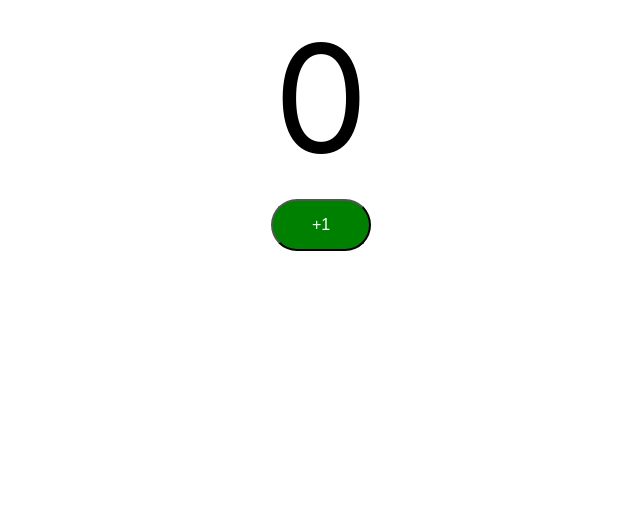
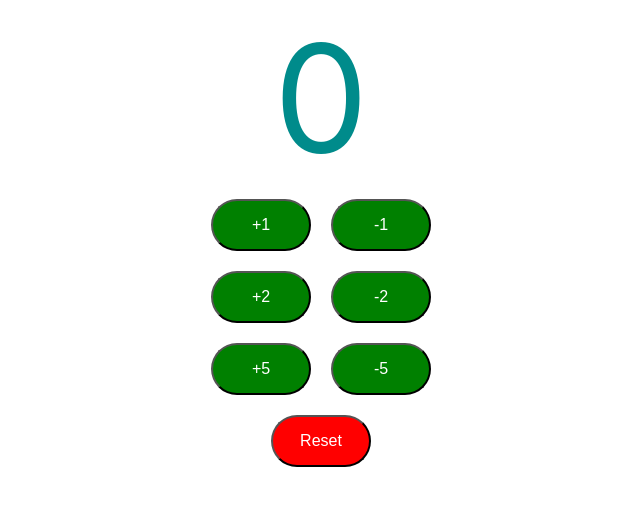
Before and after one commit to EmmanuelRigobert/React-TodoApp, a React (Create React App) app: page / in a window 1280 px wide. Shown: the top 506 px of the page, without its empty margins (319-959 px from the left). Built offline with nearby package versions, Linux system fonts and the light colour scheme.

Commit message:
Counter App

```diff
--- a/src/App.js
+++ b/src/App.js
@@ -3,8 +3,8 @@ import Counter from './Components/ReactCounter/Counter';
 
 function App() {
   return (
-    <div className="App">
-      <Counter />
+    <div className='App'>
+      <Counter/>
     </div>
   );
 }
--- a/src/Components/ReactCounter/Counter.css
+++ b/src/Components/ReactCounter/Counter.css
@@ -11,6 +11,23 @@
 }
 
 .count{
-  font-size: 150px;
+  font-size: 50px;
   padding: 20px;
 }
+
+.totalCount{
+  color:darkcyan;
+  font-size: 150px;
+}
+
+.resetButton{
+  font-size: 16px;
+  background-color: red;
+  color: white;
+  width: 100px;
+  margin: 10px;
+  padding: 15px;
+  border-radius: 30px;
+  border-color: black;
+  border-width: 2px;
+}
--- a/src/Components/ReactCounter/Counter.jsx
+++ b/src/Components/ReactCounter/Counter.jsx
@@ -1,35 +1,34 @@
 import './Counter.css';
 import { useState } from 'react';
+import CounterButton from './CounterButton';
 
 
-export default function Counter() {
 
-  /*const buttonStyle = {
-    fontSize: "1.5em",
-    backgroundColor: "green",
-    color: "white",
-    padding: "15px",
-    border: "none",
-    borderRadius: "5px",
-    cursor: "pointer"
-  }*/
+export default function Counter(){
 
   const [count, setCount] = useState(0);
   // useState is a hook that allows you to have state variables in functional components. The useState(0) returns an array with 2 elements. The first element is the current state value and the second element is a function that allows you to update the state value. The returns are mapped to count and setCount respectively. The count is the current state value and setCount is the function that allows you to update the state value/count which is set to 0.
 
-  function incrementCounter() {
-    setCount(count + 1);
-    console.log("Increment");
-  }
+    function incrementCounterParent(by) {
+      setCount(count + by);
+    }
+
+    function decrementCounterParent(by) {
+      setCount(count - by);
+    }
+
+    function resetCounter() {
+      setCount(0);
+    }
 
   return (
     <div className='Counter'>
-      <span className='count'>{count}</span>
-      <div>
-        <button className='counterButton' /*style={buttonStyle}*/ onClick={incrementCounter}>
-          +1
-        </button>
-      </div>
+      <span className='totalCount'>{count}</span>
+      <CounterButton by={1} incrementMethod={incrementCounterParent} decrementMethod={decrementCounterParent} />
+      <CounterButton by={2} incrementMethod={incrementCounterParent} decrementMethod={decrementCounterParent}/>
+      <CounterButton by={5} incrementMethod={incrementCounterParent} decrementMethod={decrementCounterParent}/>
+      <button className='resetButton' onClick={resetCounter}>Reset</button>
+      {/* <button className='resetButton' onClick={() => setCount(0)}>Reset</button> */}
     </div>
   );
 }
--- /dev/null
+++ b/src/Components/ReactCounter/CounterButton.jsx
@@ -0,0 +1,50 @@
+
+// import React, { useState } from "react";
+// import PropTypes from "prop-types";
+
+
+export default function CounterButton({ by, incrementMethod, decrementMethod }) {
+  /*const buttonStyle = {
+    fontSize: "1.5em",
+    backgroundColor: "green",
+    color: "white",
+    padding: "15px",
+    border: "none",
+    borderRadius: "5px",
+    cursor: "pointer"
+  };*/
+
+  /*const [count, setCount] = useState(0);
+  // useState is a hook that allows you to have state variables in functional components. The useState(0) returns an array with 2 elements. The first element is the current state value and the second element is a function that allows you to update the state value. The returns are mapped to count and setCount respectively. The count is the current state value and setCount is the function that allows you to update the state value/count which is set to 0.
+
+  function incrementCounter() {
+    setCount(count + by);
+    incrementMethod(by);
+  }
+
+  function decrementCounter() {
+    setCount(count - by);
+    decrementMethod(by);
+  }*/
+
+  return (
+    <div className='Counter'>
+      {/* <span className='count'>{count}</span> */}
+      <>
+        <button className='counterButton' /*style={buttonStyle}*/ onClick={() => incrementMethod(by)} /*onClick={incrementCounter>}*/>
+          +{by}
+        </button>
+        <button className='counterButton' /*style={buttonStyle}*/ onClick={() => decrementMethod(by)}/*onClick={decrementCounter}*/ >
+          -{by}
+        </button>
+      </>
+    </div>
+  );
+}
+
+// CounterButton.propTypes = {
+//   by: PropTypes.number,
+// };
+// CounterButton.defaultProps = {
+//   by: 1,
+// };
```
